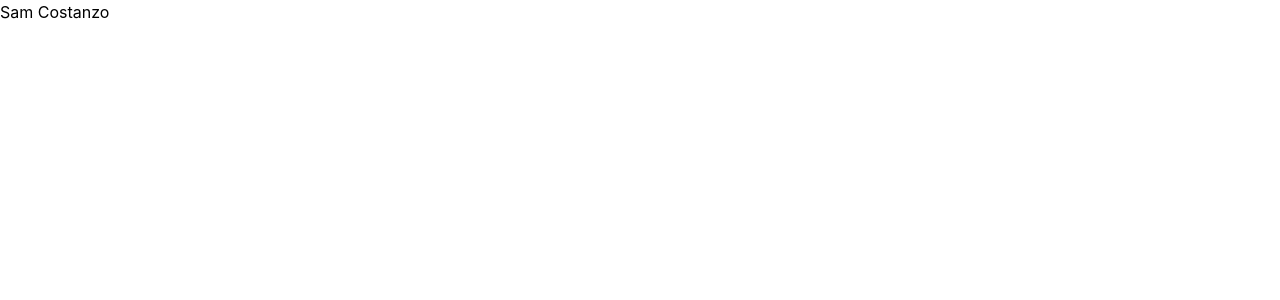
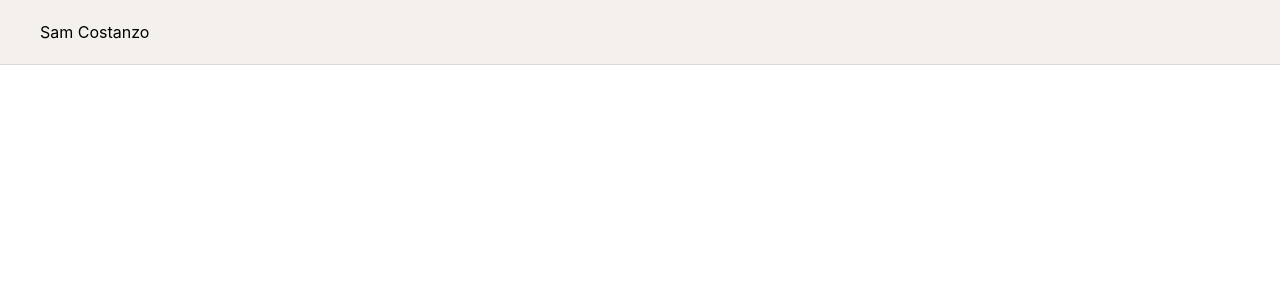
Before and after one commit to SamCostanzo/portfolio, a React (Vite) app: page / in a window 1280 px wide. Shown: the top 300 px of the page. Built offline with nearby package versions, Linux system fonts and the light colour scheme.

Commit message:
added navbar

```diff
--- a/src/App.jsx
+++ b/src/App.jsx
@@ -1,7 +1,9 @@
+import Navbar from "./components/Navbar";
+
 function App() {
   return (
     <div>
-      <h1>Sam Costanzo</h1>
+      <Navbar />
     </div>
   );
 }
--- /dev/null
+++ b/src/components/Navbar.jsx
@@ -0,0 +1,7 @@
+export default function Navbar() {
+  return (
+    <nav className="flex justify-between items-center px-10 py-5 border-b border-black/10 bg-[#f4f1ec]">
+      <h1>Sam Costanzo</h1>
+    </nav>
+  );
+}
```
